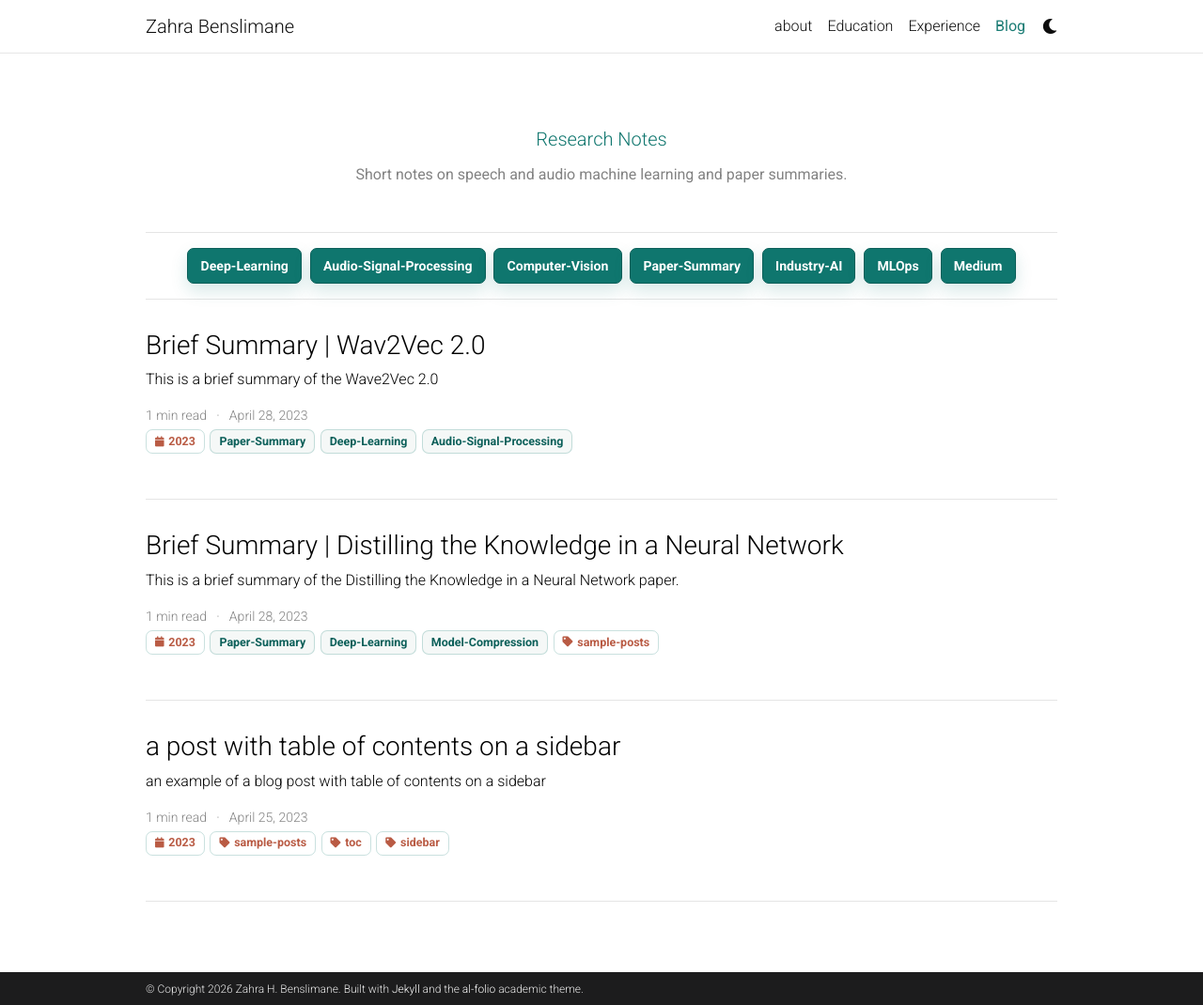
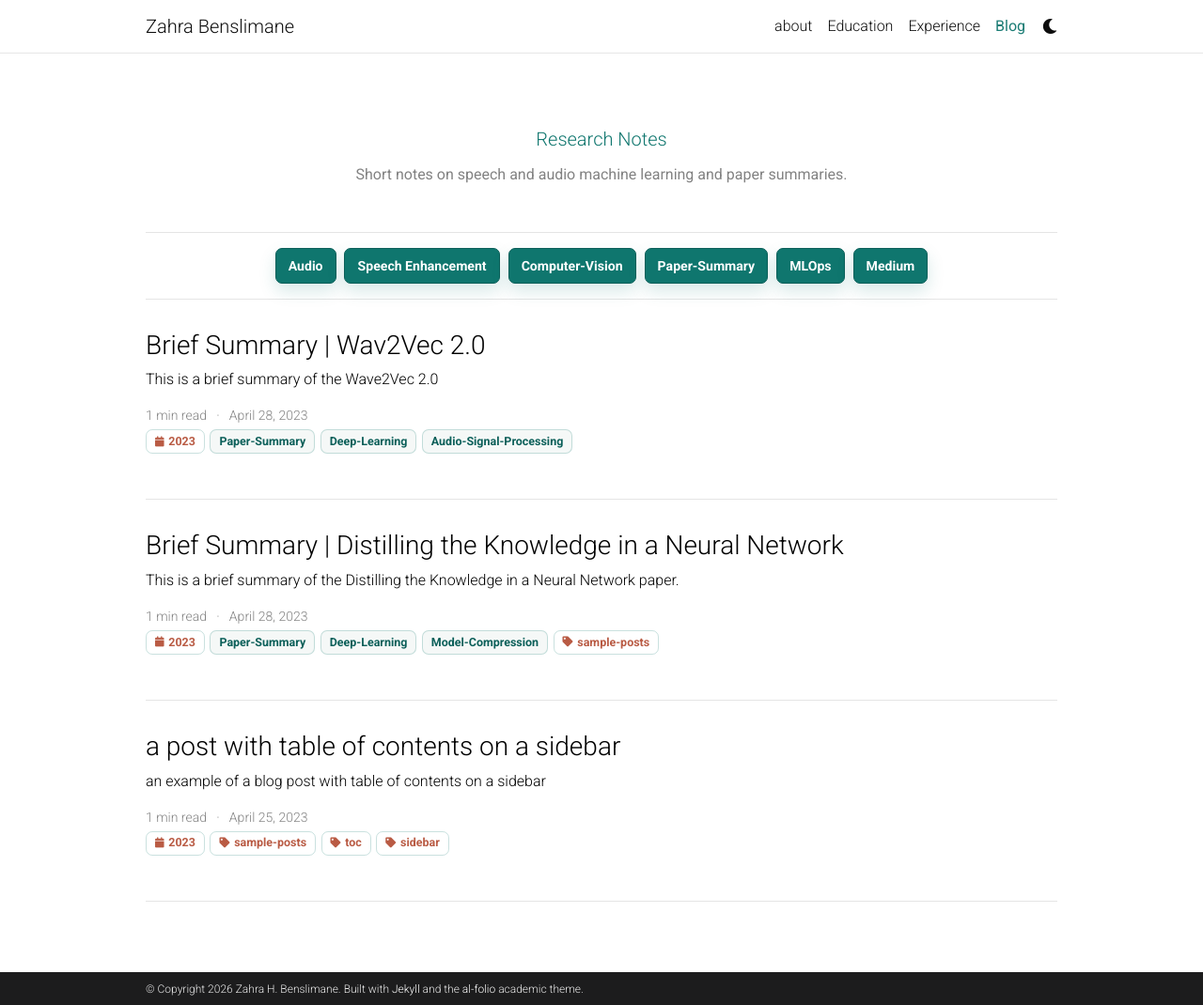
Before and after one commit to ZahraBenslimane/Portfolio, a Jekyll site: the page built from blog/index.html, in a window 1280 px wide and 1070 px high. Shown: the whole window at 94% size. Built offline with Jekyll 4.4.1, drawn with Linux system fonts in a browser that asks for light colours; the list of posts is cut into pages by our own code; comment, search, counter and statistics services are not loaded; a style sheet for code colours, icons or effects is not loaded.

Commit message:
new version layout

```diff
--- a/_config.yml
+++ b/_config.yml
@@ -281,7 +281,7 @@ jekyll-archives:
     tag: '/blog/tag/:name/'
     category: '/blog/category/:name/'
 
-display_tags: ['Deep-Learning', 'Audio-Signal-Processing', 'Computer-Vision', 'Paper-Summary', 'Industry-AI', 'MLOps', 'Medium'] # these tags will be displayed on the front page of your blog
+display_tags: ['Audio','Speech Enhancement', 'Computer-Vision', 'Paper-Summary', 'MLOps', 'Medium'] # these tags will be displayed on the front page of your blog
 
 # -----------------------------------------------------------------------------
 # Jekyll Scholar
```
